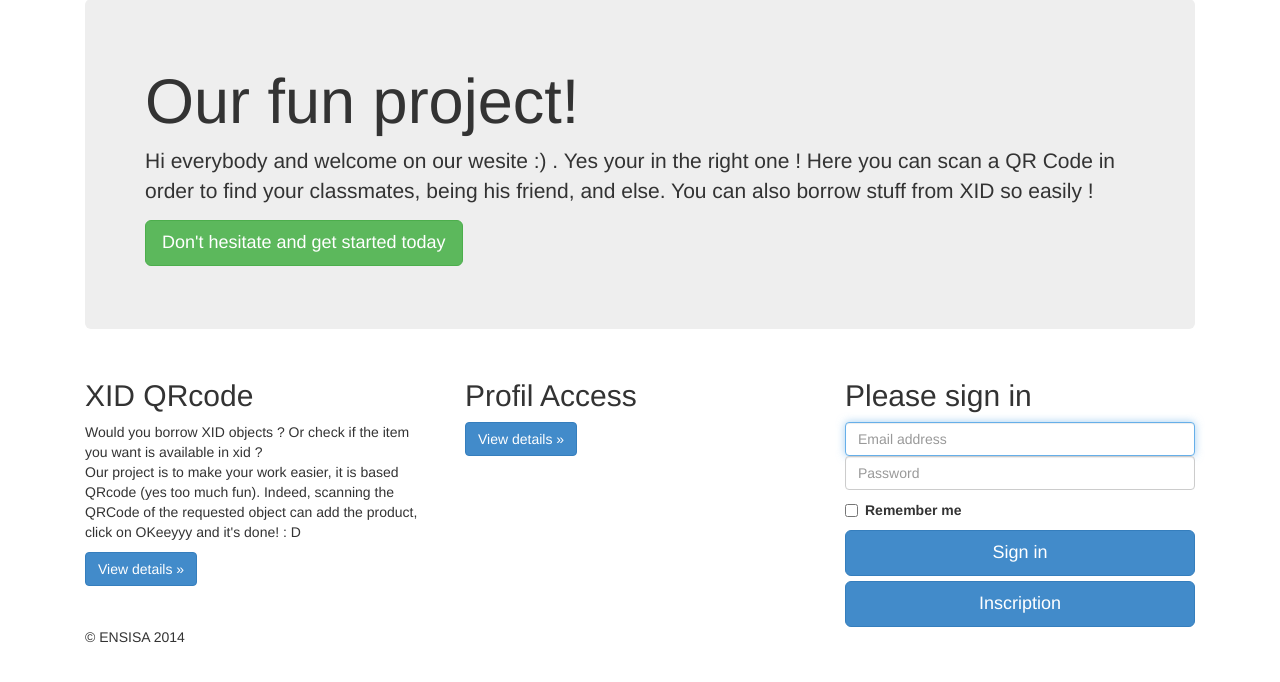
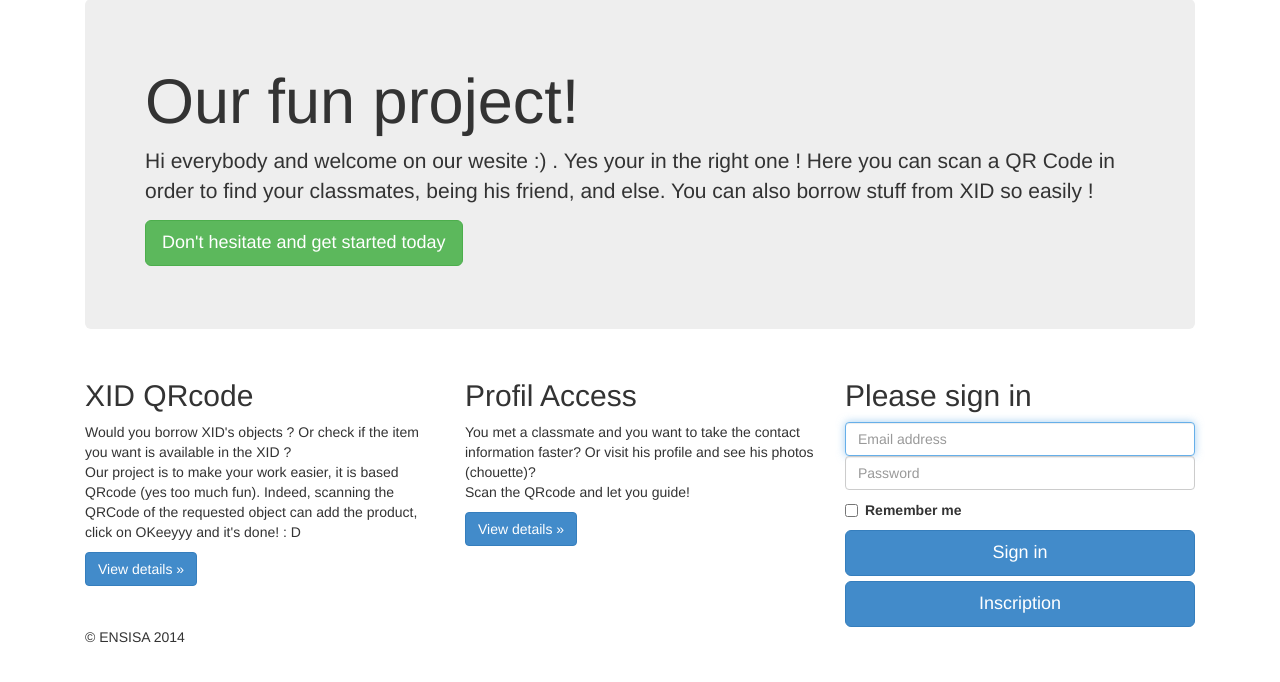
Before and after one commit to JBellec/Projet, a PHP site: page / in a window 1280 px wide. Shown: the part 93-775 px from the top of the page. Run offline with PHP 8.4, Linux system fonts and the light colour scheme.

Commit message:
Texte du projet profil modifié

```diff
--- a/index.php
+++ b/index.php
@@ -15,14 +15,14 @@
             <div class="row"> <!-- Début du vecteur -->
                 <div class="col-lg-4"><!-- 1er colonne -->
                     <h2>XID QRcode</h2>
-                    <p>Would you borrow XID objects ? Or check if the item you want is available in xid ? </br> Our project is to make your work easier, it is based QRcode (yes too much fun).
+                    <p>Would you borrow XID's objects ? Or check if the item you want is available in the XID ? </br> Our project is to make your work easier, it is based QRcode (yes too much fun).
                         Indeed, scanning the QRCode of the requested object can add the product, click on OKeeyyy and it's done! : D</p>
                     <p><a class="btn btn-primary" href="#" role="button">View details &raquo;</a></p>
                 </div><!-- fin 1er colonne -->
 
                 <div class="col-lg-4"><!-- 2em colonne -->
                     <h2>Profil Access</h2>
-                    <p></p>
+                    <p>You met a classmate and you want to take the contact information faster? Or visit his profile and see his photos (chouette)? </br> Scan the QRcode and let you guide!  </p>
                     <p><a class="btn btn-primary" href="#" role="button">View details &raquo;</a></p>
                 </div><!-- fin 2em colonne -->
 
```
